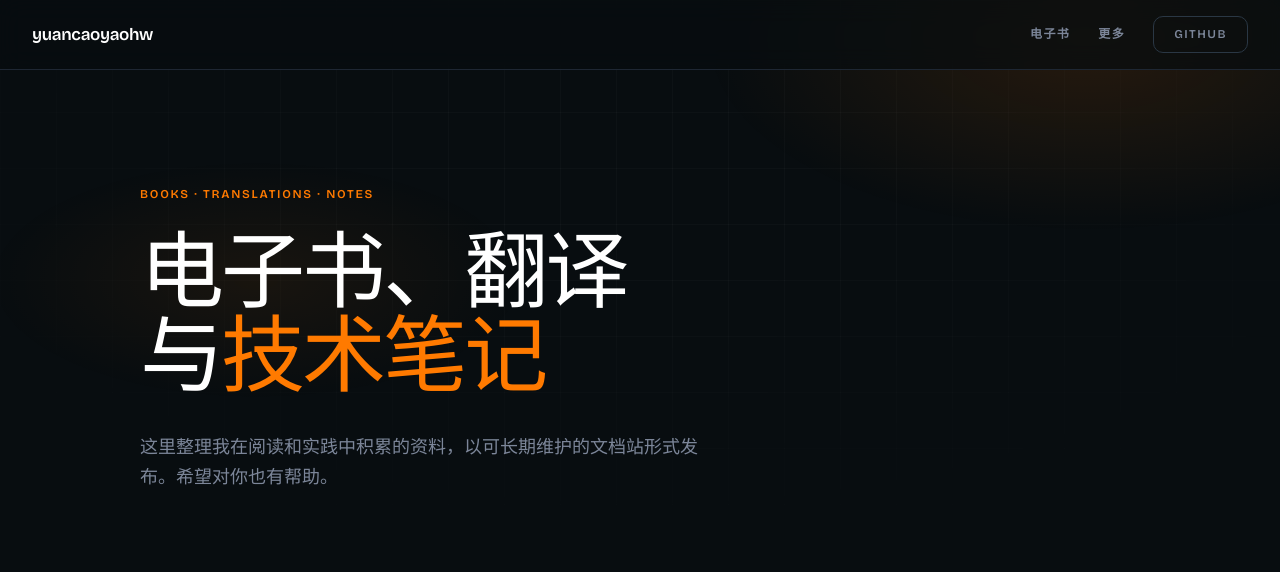
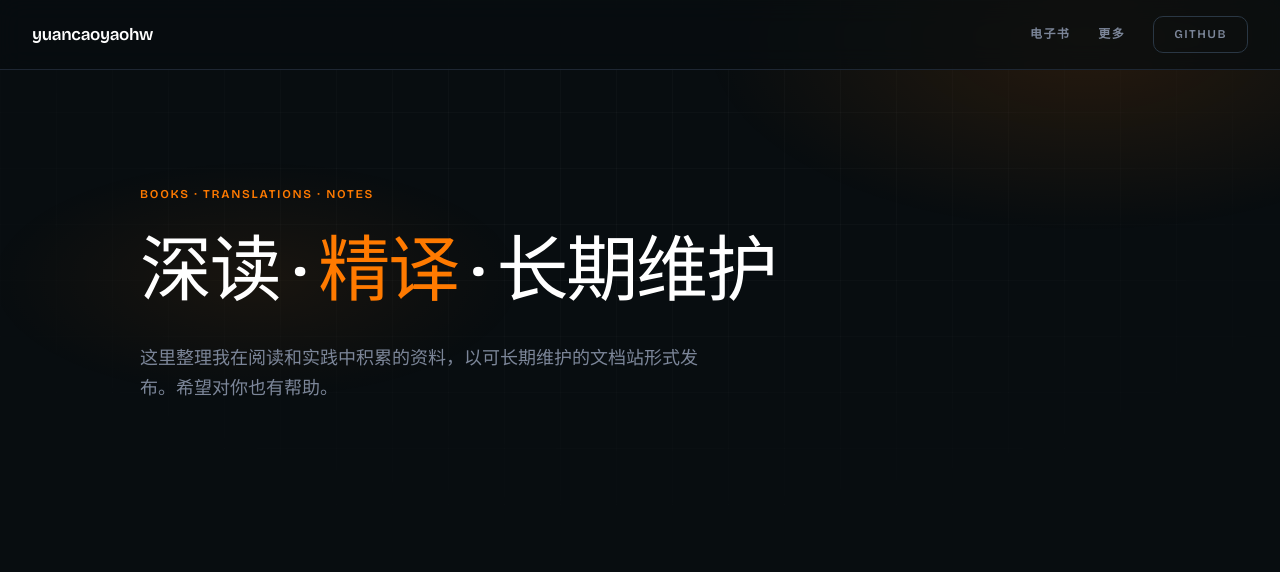
Before and after one commit to yuancaoyaoHW/yuancaoyaohw.github.io, an Astro site: page / in a window 1280 px wide. Shown: the top 572 px of the page. Built offline with nearby package versions, Linux system fonts and the light colour scheme; Astro itself is replaced by a stand-in of ours.

Commit message:
Update hero title: 深读 · 精译 · 长期维护

```diff
--- a/src/pages/index.astro
+++ b/src/pages/index.astro
@@ -177,10 +177,10 @@ const links = [
 
       .hero h1 {
         font-family: var(--font-display);
-        font-size: clamp(40px, 7.5vw, 84px);
+        font-size: clamp(36px, 6.5vw, 72px);
         font-weight: 500;
-        line-height: 1.0;
-        letter-spacing: -0.035em;
+        line-height: 1.1;
+        letter-spacing: -0.03em;
         margin-bottom: 32px;
         color: var(--white);
       }
@@ -387,7 +387,7 @@ const links = [
       <section class="hero">
         <div class="hero-inner">
           <span class="eyebrow">Books · Translations · Notes</span>
-          <h1>电子书、翻译<br />与<span class="accent">技术笔记</span></h1>
+          <h1>深读 · <span class="accent">精译</span> · 长期维护</h1>
           <p class="lede">这里整理我在阅读和实践中积累的资料，以可长期维护的文档站形式发布。希望对你也有帮助。</p>
         </div>
       </section>
```
